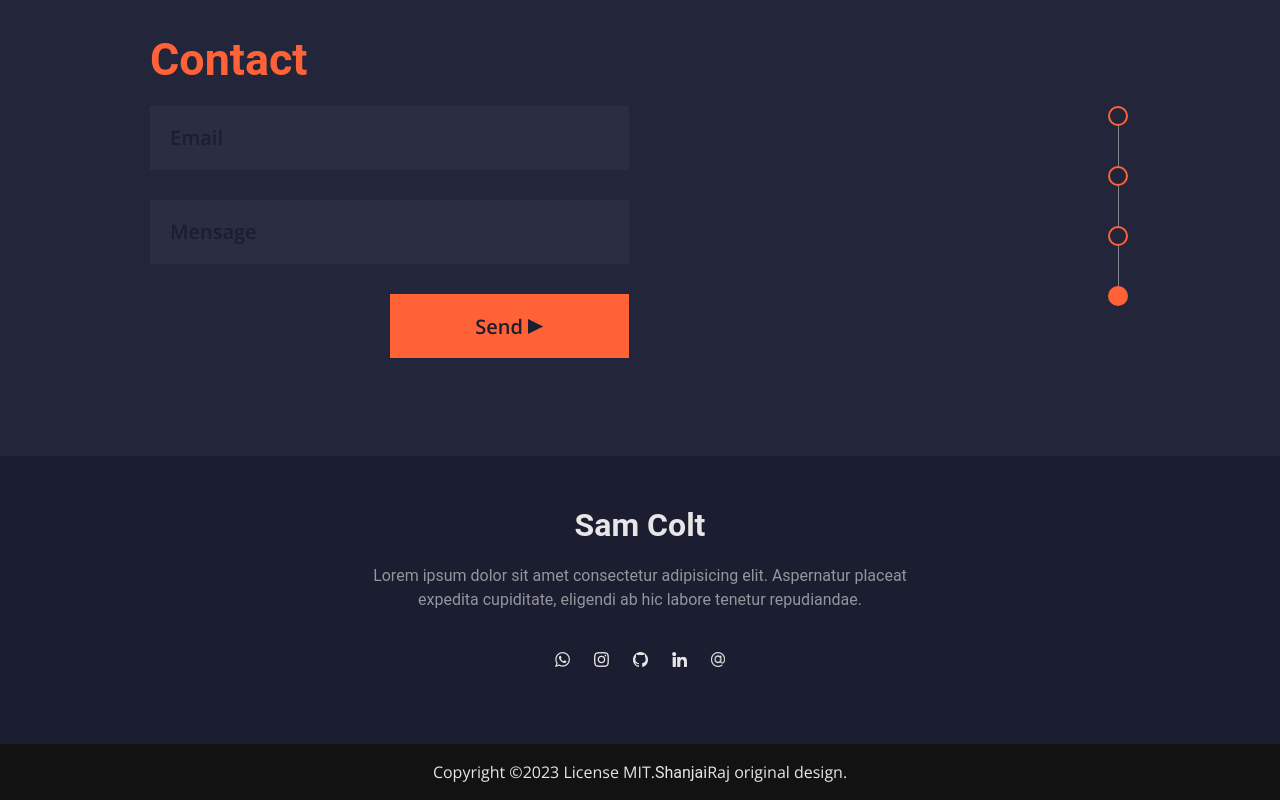
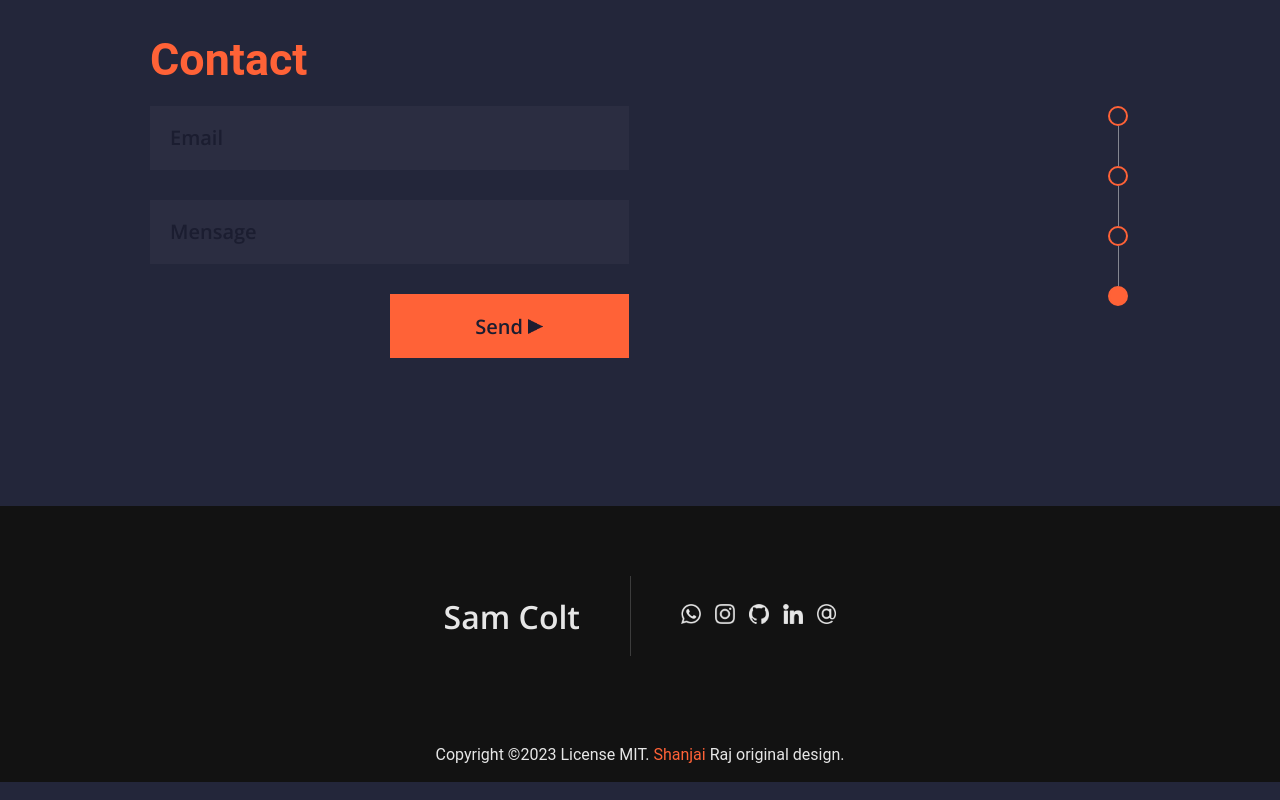
Before and after one commit to SamColt36/dev-front-end-initial-danicode-project-03, a plain HTML site: page index.html in a window 1280 px wide. Shown: the part 3385-4185 px from the top of the page. Drawn offline with nearby package versions, Linux system fonts and the light colour scheme.

```diff
--- a/assets/css/contact.css
+++ b/assets/css/contact.css
@@ -28,7 +28,6 @@
     background-color: #2B2D41;
     color: var(--main-color-white);
     font-size: 1.25rem;
-    cursor: pointer;
 }
 
 .contact-content form input::placeholder {
--- a/assets/css/defaults.css
+++ b/assets/css/defaults.css
@@ -37,13 +37,6 @@ a {
     justify-content: center;
     align-items: center;
     flex-wrap: wrap;
-}
-
-.flex {
-    display: flex;
-    align-items: center;
-    flex-wrap: wrap;
-    justify-content: space-evenly;
 }
 
 .paralax {
--- a/assets/css/footer.css
+++ b/assets/css/footer.css
@@ -1,40 +1,66 @@
-footer div:first-of-type {
-    font-family: 'Open Sans', sans-serif;
-    color: var(--main-color-white);
-    height: 18rem;
-    background-color: #1B1D30;
-    flex-direction: column;
-    padding: 50px;
-    justify-content: flex-start;
+.rodape {
+    margin-top: 200px;
 }
 
-footer div:first-of-type p {
-    min-width: 250px;
-    line-height: 1.5rem;
-    text-align: center;
-    width: 50%;
-    opacity: .6;
+footer * {
+    background-color: #121212;
+}
+
+footer div:first-of-type {
+    color: var(--main-color-white);
+
+    margin-top: 200px;
+    padding: 50px;
+}
+
+footer div:first-of-type h1 {
+    padding: 0 50px;
+    font-family: 'Open Sans', sans-serif;
+    font-size: 2rem;
+}
+
+footer div:first-of-type span {
+    width: 1px;
+    height: 5rem;
+    background-color: var(--main-color-white);
+    opacity: .2;
     margin: 20px 0;
 }
 
 footer section {
     margin: 20px 0;
+    padding: 0 50px;
 }
 
-footer section a {
+footer section a:not(footer section a:last-of-type) {
     position: relative;
-    margin: 0 10px;
+    margin-right: 10px;
 }
 
 footer section a img {
-    height: 15px;
+    height: 20px;
 }
 
 footer div:last-of-type {
     font-family: 'Open Sans', sans-serif;
     font-size: 1rem;
-    background-color: #121212;
     height: 3.5rem;
     color: var(--main-color-white);
     padding: 10px;
 }
+
+footer div:last-of-type p a {
+    color: var(--main-color-orange);
+}
+
+/*MOBILE*/
+@media only screen and (min-width: 320px) and (max-width: 475px) {
+    footer div:first-of-type span {
+        display: none;
+    }
+
+    footer div:last-of-type p {
+        width: max-content;
+        font-size: .8rem;
+    }
+}
--- a/index.html
+++ b/index.html
@@ -21,8 +21,8 @@
     <link rel="stylesheet" href="./assets/css/professional.css">
     <link rel="stylesheet" href="./assets/css/contact.css">
     <link rel="stylesheet" href="./assets/css/footer.css">
-    <title>Document</title>
-    </style>
+    <title>Curricullum</title>
+    <link rel="icon" type="png" href="./assets/img/favicon.png">
 </head>
 
 <body>
@@ -270,6 +270,7 @@
                 <form action="https://formsubmit.co/7755480115248069a87e68445d1123b3 " method="POST" target="_blank">
                     <input type="text" name="name" required placeholder="Email">
                     <input type="email" name="email" required placeholder="Mensage">
+                    <input type="hidden" name="_next" value="">
                     <button type="submit" class="flex-center">
                         Send
                         <img src="./assets/img/arrow-icon.png" alt="">
@@ -286,35 +287,36 @@
                     <span class="circle actived"></span>
                 </div>
             </div>
-
         </div>
 
     </div>
 
-    <footer>
+    <footer class="rodape">
         <div class="flex-center">
             <h1>Sam Colt</h1>
-            <p>Lorem ipsum dolor sit amet consectetur adipisicing elit. Aspernatur placeat expedita cupiditate, eligendi
-                ab hic labore tenetur repudiandae.</p>
+            <span></span>
             <section>
-                <a href="https://api.whatsapp.com/send?phone=5585987226162"><img src="./assets/img/whatsapp-icon.png" alt="Link para whatsapp"></a>
+                <a href="https://api.whatsapp.com/send?phone=5585987226162" target="_blank"><img
+                        src="./assets/img/whatsapp-icon.png" alt="Link para whatsapp"></a>
 
-                <a href="https://www.instagram.com/sam_colt.1836/?theme=dark"><img src="./assets/img/instagram-icon.png"
-                        alt="Link para perfil do instagram"></a>
+                <a href="https://www.instagram.com/sam_colt.1836/?theme=dark" target="_blank"><img
+                        src="./assets/img/instagram-icon.png" alt="Link para perfil do instagram"></a>
 
-                <a href="https://github.com/SamColt36"><img src="./assets/img/github-icon.png"
+                <a href="https://github.com/SamColt36" target="_blank"><img src="./assets/img/github-icon.png"
                         alt="Link para perfil do github"></a>
 
-                <a href="https://www.linkedin.com/in/samuelssdev/"><img src="./assets/img/linkedin-icon.png"
-                        alt="Link para perfil do linkedin"></a>
+                <a href="https://www.linkedin.com/in/samuelssdev/" target="_blank"><img
+                        src="./assets/img/linkedin-icon.png" alt="Link para perfil do linkedin"></a>
 
-                <a href="mailto:samuelss.contato@gmail.com"><img src="./assets/img/email-icon.png" alt="Link para email"></a>
+                <a href="mailto:samuelss.contato@gmail.com" target="_blank"><img src="./assets/img/email-icon.png"
+                        alt="Link para email"></a>
             </section>
+        </div>
 
+        <div class="flex-center">
+            <p>Copyright ©2023 License MIT.<a href="https://www.behance.net/gallery/97205839/Developer-Portfolio-Design"
+                    target="_blank" title="Click"> Shanjai</a> Raj original design.</p>
         </div>
-        <div class="flex-center">Copyright ©2023 License MIT.<a
-                href="https://www.behance.net/gallery/97205839/Developer-Portfolio-Design" target="_blank"
-                title="Click"> Shanjai</a> Raj original design.</div>
     </footer>
 </body>
 
```
Also changed, not shown: received.html (added, +89 -0 lines), assets/img/check-icon.png (added), assets/img/favicon.png (added).
